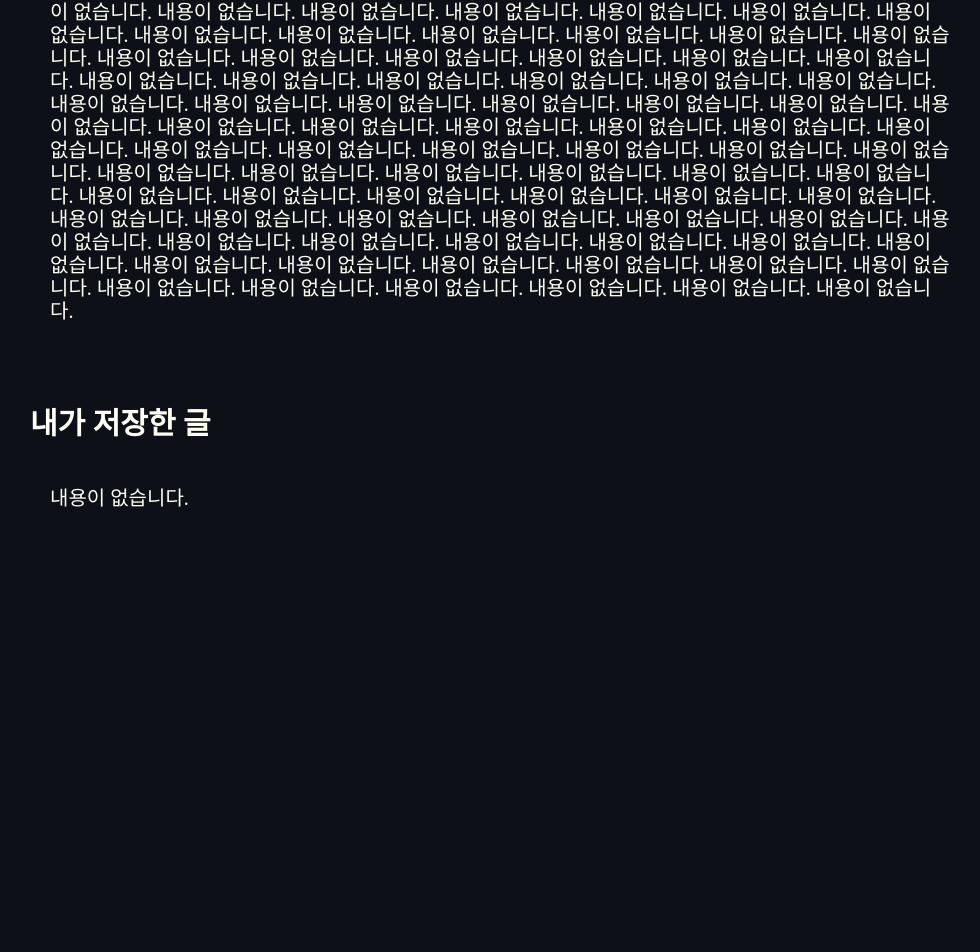
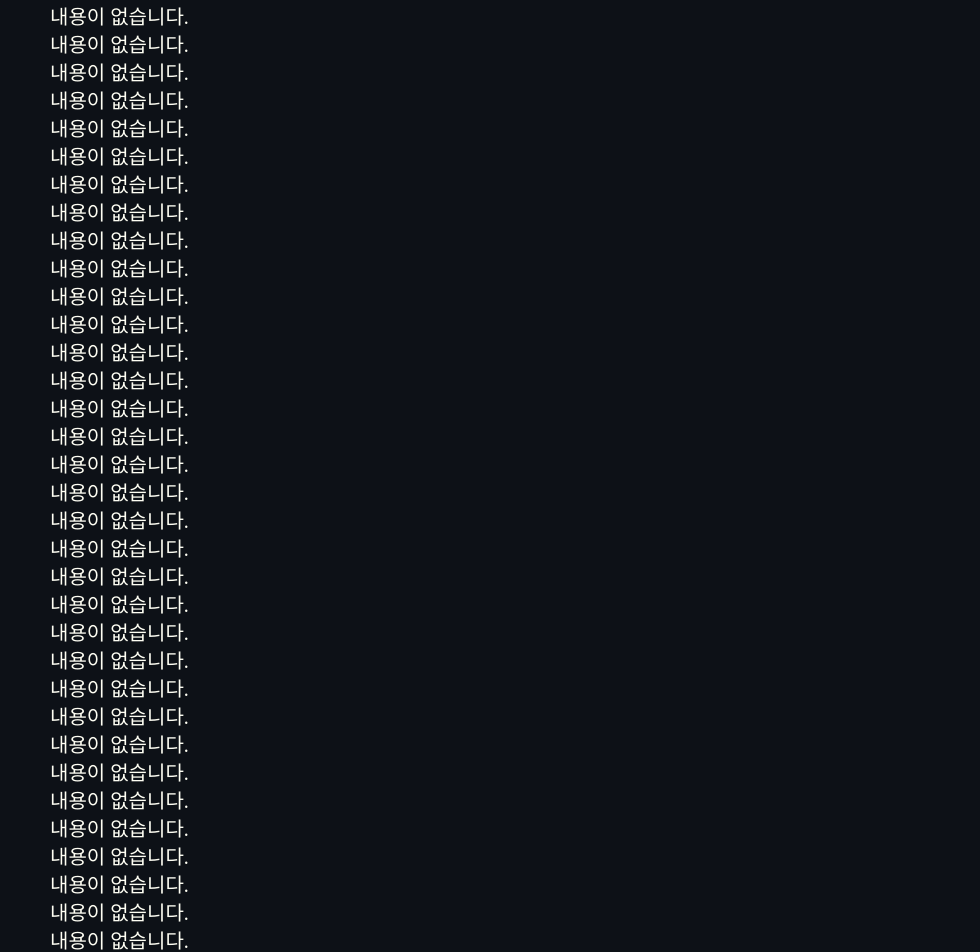
Before and after one commit to Task-DB/Frontend, a Next.js app: page /my in a window 1280 px wide. Shown: the part 424-1376 px from the top of the page, without its empty margins (290-1270 px from the left). Before the commit the page ends 994 px from the top, so only its background shows below. Built offline with nearby package versions, Linux system fonts and the light colour scheme; a web font is replaced by a local one.

Commit message:
FIX :: 스크롤 버그 수정

```diff
--- a/domain/my/components/myBoard.style.ts
+++ b/domain/my/components/myBoard.style.ts
@@ -9,6 +9,8 @@ import {
 
 export const InfoProvider = styled(UserProvider)``;
 export const InfoTopProvider = styled(UserTopProvider)``;
-export const InfoUserContent = styled(UserContent)``;
+export const InfoUserContent = styled(UserContent)`div {
+  margin-bottom: 5px;
+}`;
 export const InfoTitle = styled(UserTitle)``;
 export const InfoButton = styled(UserButton)``;
--- a/domain/my/components/myBoard.tsx
+++ b/domain/my/components/myBoard.tsx
@@ -9,28 +9,48 @@ const Info: NextPage<UserInfoRightPropsType> = ({ moveRef, uRef }) => {
       <div ref={uRef}>
         <InfoTitle>내가 쓴 글</InfoTitle>
         <InfoUserContent>
-          내용이 없습니다. 내용이 없습니다. 내용이 없습니다. 내용이 없습니다.
-          내용이 없습니다. 내용이 없습니다. 내용이 없습니다. 내용이 없습니다.
-          내용이 없습니다. 내용이 없습니다. 내용이 없습니다. 내용이 없습니다.
-          내용이 없습니다. 내용이 없습니다. 내용이 없습니다. 내용이 없습니다.
-          내용이 없습니다. 내용이 없습니다. 내용이 없습니다. 내용이 없습니다.
-          내용이 없습니다. 내용이 없습니다. 내용이 없습니다. 내용이 없습니다.
-          내용이 없습니다. 내용이 없습니다. 내용이 없습니다. 내용이 없습니다.
-          내용이 없습니다. 내용이 없습니다. 내용이 없습니다. 내용이 없습니다.
-          내용이 없습니다. 내용이 없습니다. 내용이 없습니다. 내용이 없습니다.
-          내용이 없습니다. 내용이 없습니다. 내용이 없습니다. 내용이 없습니다.
-          내용이 없습니다. 내용이 없습니다. 내용이 없습니다. 내용이 없습니다.
-          내용이 없습니다. 내용이 없습니다. 내용이 없습니다. 내용이 없습니다.
-          내용이 없습니다. 내용이 없습니다. 내용이 없습니다. 내용이 없습니다.
-          내용이 없습니다. 내용이 없습니다. 내용이 없습니다. 내용이 없습니다.
-          내용이 없습니다. 내용이 없습니다. 내용이 없습니다. 내용이 없습니다.
-          내용이 없습니다. 내용이 없습니다. 내용이 없습니다. 내용이 없습니다.
-          내용이 없습니다. 내용이 없습니다. 내용이 없습니다. 내용이 없습니다.
-          내용이 없습니다. 내용이 없습니다. 내용이 없습니다. 내용이 없습니다.
-          내용이 없습니다. 내용이 없습니다. 내용이 없습니다. 내용이 없습니다.
-          내용이 없습니다. 내용이 없습니다. 내용이 없습니다. 내용이 없습니다.
-          내용이 없습니다. 내용이 없습니다. 내용이 없습니다. 내용이 없습니다.
-          내용이 없습니다. 내용이 없습니다. 내용이 없습니다.{" "}
+          <div>내용이 없습니다.</div>
+          <div>내용이 없습니다.</div>
+          <div>내용이 없습니다.</div>
+          <div>내용이 없습니다.</div>
+          <div>내용이 없습니다.</div>
+          <div>내용이 없습니다.</div>
+          <div>내용이 없습니다.</div>
+          <div>내용이 없습니다.</div>
+          <div>내용이 없습니다.</div>
+          <div>내용이 없습니다.</div>
+          <div>내용이 없습니다.</div>
+          <div>내용이 없습니다.</div>
+          <div>내용이 없습니다.</div>
+          <div>내용이 없습니다.</div>
+          <div>내용이 없습니다.</div>
+          <div>내용이 없습니다.</div>
+          <div>내용이 없습니다.</div>
+          <div>내용이 없습니다.</div>
+          <div>내용이 없습니다.</div>
+          <div>내용이 없습니다.</div>
+          <div>내용이 없습니다.</div>
+          <div>내용이 없습니다.</div>
+          <div>내용이 없습니다.</div>
+          <div>내용이 없습니다.</div>
+          <div>내용이 없습니다.</div>
+          <div>내용이 없습니다.</div>
+          <div>내용이 없습니다.</div>
+          <div>내용이 없습니다.</div>
+          <div>내용이 없습니다.</div>
+          <div>내용이 없습니다.</div>
+          <div>내용이 없습니다.</div>
+          <div>내용이 없습니다.</div>
+          <div>내용이 없습니다.</div>
+          <div>내용이 없습니다.</div>
+          <div>내용이 없습니다.</div>
+          <div>내용이 없습니다.</div>
+          <div>내용이 없습니다.</div>
+          <div>내용이 없습니다.</div>
+          <div>내용이 없습니다.</div>
+          <div>내용이 없습니다.</div>
+          <div>내용이 없습니다.</div>
+          <div>내용이 없습니다.</div>
         </InfoUserContent>
       </div>
     </InfoProvider>
--- a/domain/my/container/index.tsx
+++ b/domain/my/container/index.tsx
@@ -12,6 +12,7 @@ const MyContainer: NextPage = () => {
   const [introduceY, setIntroduceY] = React.useState<number>(0);
   const [infoY, setInfoY] = React.useState<number>(0);
   const [boardY, setBoardY] = React.useState<number>(0);
+  const [scrollTop, setScrollTop] = React.useState<number>(0);
   const { setActiveList } = useStore();
 
   const menus = {
@@ -40,8 +41,6 @@ const MyContainer: NextPage = () => {
     setRef(ref, setBoardY);
   }, []);
 
-  const [scrollTop, setScrollTop] = React.useState<number>(0);
-
   const handleScroll = () => {
     setScrollTop(document.documentElement.scrollTop);
   };
@@ -63,11 +62,6 @@ const MyContainer: NextPage = () => {
     window.addEventListener("scroll", () => {
       handleScroll();
     });
-    return () => {
-      window.removeEventListener("scroll", () => {
-        handleScroll();
-      });
-    };
   }, []);
 
   return (
--- a/domain/signup/components/index.tsx
+++ b/domain/signup/components/index.tsx
@@ -53,6 +53,7 @@ const Signup: NextPage = () => {
           />
 
           <CertificateButton
+            type="button"
             onClick={() => {
               setStatus("전송중..");
               handleCertificate(email, setStatus);
--- a/domain/signup/interface/index.ts
+++ b/domain/signup/interface/index.ts
@@ -4,3 +4,7 @@ export interface SignupRequestType {
   nickname: string;
   password: string;
 }
+
+export interface CertificateRequestType {
+  email: string;
+}
```
Also changed, not shown: domain/signup/api/index.ts (+17 -8 lines), lib/instance/index.ts (+0 -9 lines), pages/test/index.tsx (added, +42 -0 lines).
